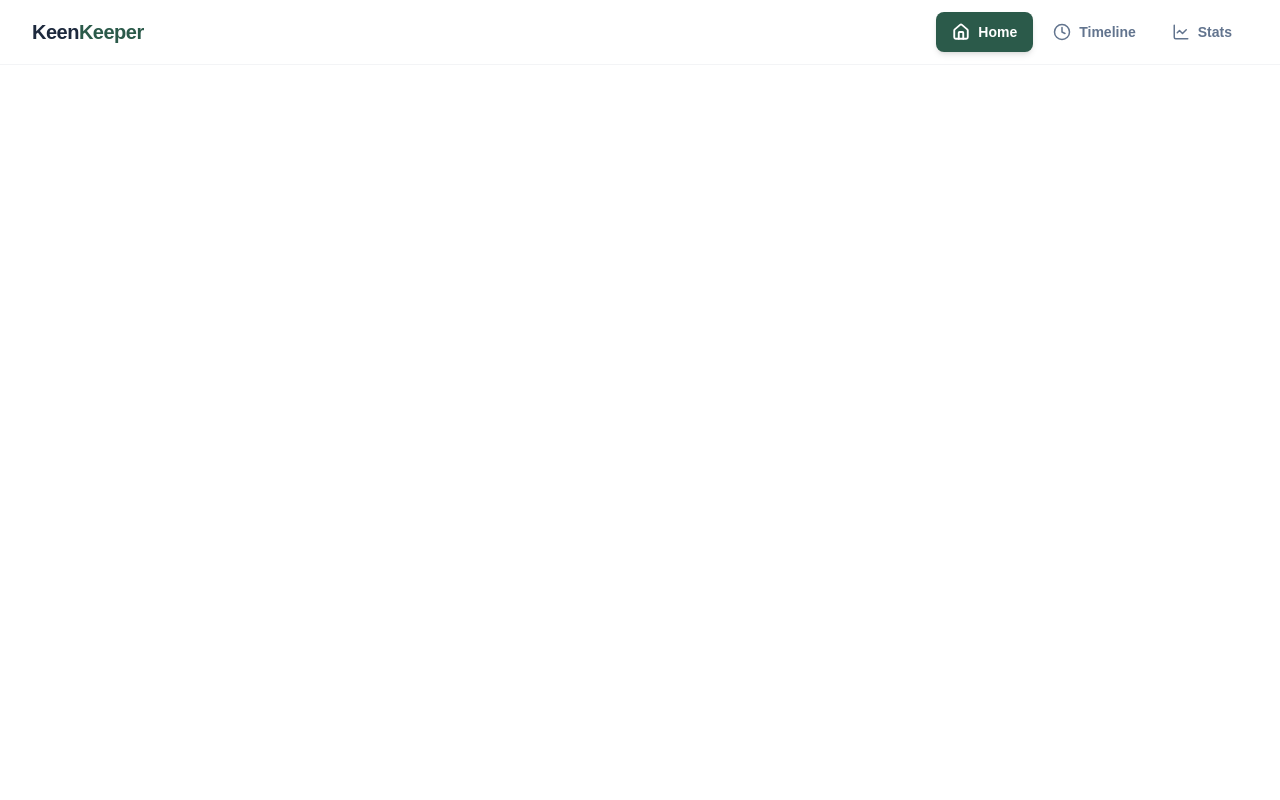
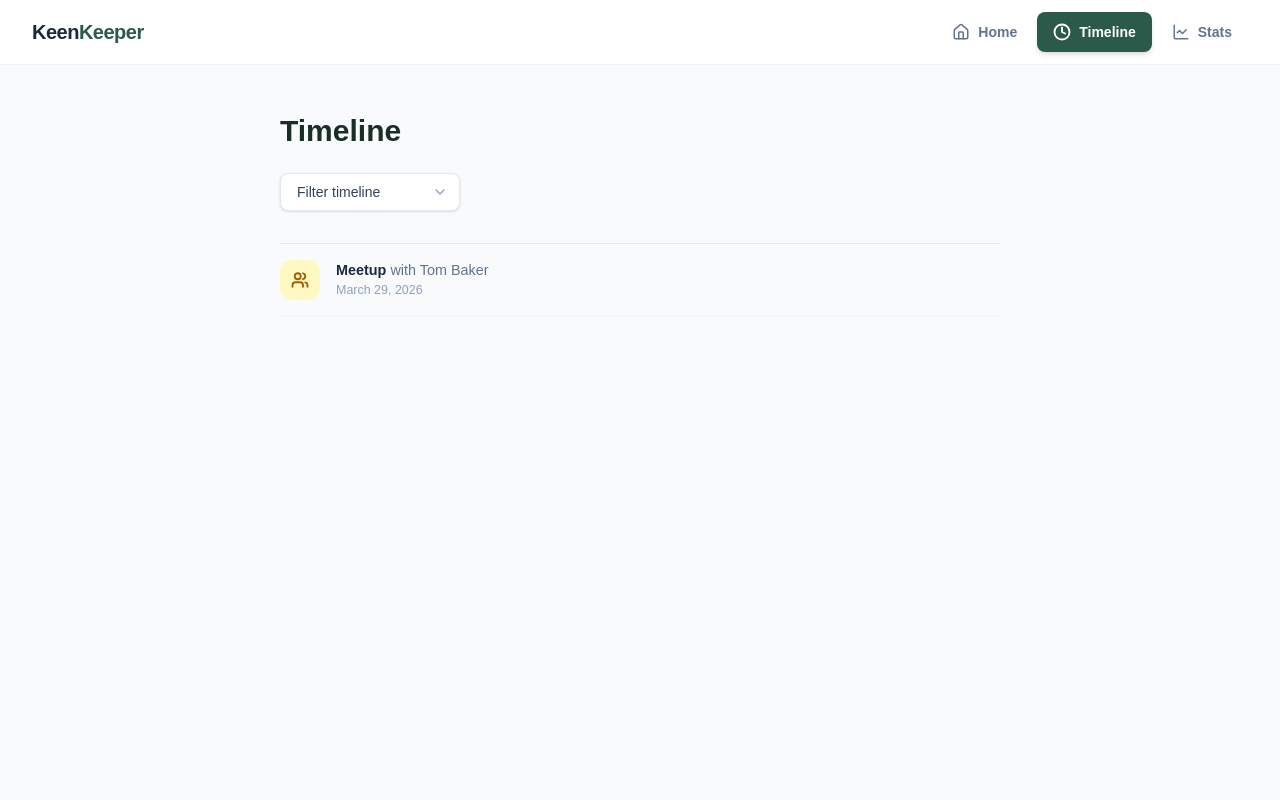
Before and after one commit to Mahathir-Mohammod/KeenKeeper, a React (Vite) app: page /timeline in a window 1280 px wide. Shown: the top 800 px of the page. Built offline with nearby package versions, Linux system fonts and the light colour scheme.

Commit message:
1. make the timeline section 2. update the nav button, which are active

```diff
--- a/src/App.jsx
+++ b/src/App.jsx
@@ -5,6 +5,7 @@ import Banner from './Components/Banner/Banner'
 import Footer from './Components/Footer/Footer'
 import Friends from './Components/Friends/Friend'
 import FriendDetail from './Components/Friends/FriendDetail'
+import Timeline from './Components/Timeline/Timeline'
 
 function Home() {
   return (
@@ -32,6 +33,7 @@ function App() {
           <Route path="/" element={<Home />} />
           <Route path="/friends" element={<FriendsPage />} />
           <Route path="/friend/:id" element={<FriendDetail />} />
+          <Route path="/timeline" element={<Timeline />} />
         </Routes>
       </main>
       <Footer />
--- a/src/Components/Friends/FriendDetail.jsx
+++ b/src/Components/Friends/FriendDetail.jsx
@@ -1,20 +1,29 @@
 import { useEffect, useState } from "react";
 import { useParams, useNavigate } from "react-router-dom";
 import {
-    Bell,
-    Archive,
-    Trash2,
-    Phone,
-    MessageSquare,
-    Video,
-    History
+  Bell, Archive, Trash2, Phone, MessageSquare, Video, History, CheckCircle,
 } from "lucide-react";
+
+const Toast = ({ message, onClose }) => {
+  useEffect(() => {
+    const t = setTimeout(onClose, 3000);
+    return () => clearTimeout(t);
+  }, [onClose]);
+
+  return (
+    <div className="fixed bottom-6 right-6 z-50 flex items-center gap-3 bg-[#1e4035] text-white px-5 py-3.5 rounded-xl shadow-xl animate-slide-up">
+      <CheckCircle className="w-5 h-5 text-green-300 flex-shrink-0" />
+      <span className="text-sm font-medium">{message}</span>
+    </div>
+  );
+};
 
 const FriendDetail = () => {
   const { id } = useParams();
   const navigate = useNavigate();
   const [friend, setFriend] = useState(null);
   const [loading, setLoading] = useState(true);
+  const [toast, setToast] = useState(null);
 
   useEffect(() => {
     fetch("/friends.json")
@@ -23,12 +32,29 @@ const FriendDetail = () => {
         const foundFriend = data.find((f) => f.id === parseInt(id));
         setFriend(foundFriend);
         setLoading(false);
-            })
-            .catch((err) => {
-                console.error("Error fetching friend:", err);
-                setLoading(false);
-            });
-    }, [id]);
+      })}, [id]);
+
+  const handleCheckIn = (type) => {
+    if (!friend) return;
+
+    const newEntry = {
+      id: Date.now(),
+      type,
+      title: `${type} with ${friend.name}`,
+      with: friend.name,
+      date: new Date().toLocaleDateString("en-US", {
+        year: "numeric",
+        month: "long",
+        day: "numeric",
+      }),
+    };
+
+    const existing = JSON.parse(localStorage.getItem("kk_timeline") || "[]");
+    localStorage.setItem("kk_timeline", JSON.stringify([newEntry, ...existing]));
+
+    setToast({ message: `${type} with ${friend.name} logged!` });
+    setTimeout(() => navigate("/timeline"), 1800);
+  };
 
   if (loading) {
     return (
@@ -42,25 +68,42 @@ const FriendDetail = () => {
     return (
       <div className="min-h-screen flex flex-col items-center justify-center bg-[#f8fafc]">
         <h2 className="text-2xl font-bold text-slate-800">Friend not found</h2>
-                <button onClick={() => navigate("/")} className="mt-4 text-[#2b5a4a] underline">Go back home</button>
+        <button onClick={() => navigate("/")} className="mt-4 text-[#2b5a4a] underline">
+          Go back home
+        </button>
       </div>
     );
   }
 
   const recentInteractions = [
-        { id: 1, type: "text", title: "Text", desc: "Asked for career advice", date: "Jan 28, 2026", icon: MessageSquare },
-        { id: 2, type: "meetup", title: "Meetup", desc: "Industry conference meetup", date: "Jan 28, 2026", icon: Phone },
-        { id: 3, type: "video", title: "Video", desc: "Asked for career advice", date: "Jan 28, 2026", icon: Video },
-        { id: 4, type: "text", title: "Text", desc: "Asked for career advice", date: "Jan 28, 2026", icon: Phone },
+    { title: "Text", desc: "Asked for career advice", date: "Jan 28, 2026", icon: MessageSquare },
+    { title: "Meetup", desc: "Industry conference meetup", date: "Jan 28, 2026", icon: Phone },
+    { title: "Video", desc: "Asked for career advice", date: "Jan 28, 2026", icon: Video },
+    { title: "Text", desc: "Asked for career advice", date: "Jan 28, 2026", icon: Phone },
+  ];
+
+  const checkInButtons = [
+    { label: "Call", type: "Call", Icon: Phone },
+    { label: "Text", type: "Text", Icon: MessageSquare },
+    { label: "Video", type: "Video", Icon: Video },
   ];
 
   return (
+    <>
+      {toast && <Toast message={toast.message} onClose={() => setToast(null)} />}
+
+      <style>{`
+        @keyframes slide-up {
+          from { opacity: 0; transform: translateY(16px); }
+          to   { opacity: 1; transform: translateY(0); }
+        }
+        .animate-slide-up { animation: slide-up 0.3s ease forwards; }
+      `}</style>
+
       <section className="bg-[#f8fafc] min-h-screen py-10 px-4 md:px-8 flex justify-center">
-
         <div className="max-w-5xl w-full flex flex-col md:flex-row gap-6">
 
           <div className="w-full md:w-[320px] flex flex-col gap-4">
-
             <div className="bg-white border border-slate-200 rounded-xl p-8 flex flex-col items-center text-center shadow-sm">
               <img
                 src={friend.picture}
@@ -68,37 +111,33 @@ const FriendDetail = () => {
                 className="w-24 h-24 rounded-full object-cover mb-4 ring-4 ring-slate-50"
               />
               <h2 className="text-xl font-bold text-slate-800 mb-2">{friend.name}</h2>
-
               <div className="flex flex-col gap-2 items-center mb-6">
-                            <span className={`text-[10px] font-bold uppercase tracking-wider px-3 py-1 rounded-full ${friend.status === 'overdue' ? 'bg-[#ff4d4d] text-white' : 'bg-[#1e4035] text-white'
+                <span className={`text-[10px] font-bold uppercase tracking-wider px-3 py-1 rounded-full ${
+                  friend.status === "overdue" ? "bg-[#ff4d4d] text-white" : "bg-[#1e4035] text-white"
                 }`}>
                   {friend.status}
                 </span>
-
                 <div className="flex gap-1 flex-wrap justify-center">
-                                {friend.tags.map(tag => (
+                  {friend.tags.map((tag) => (
                     <span key={tag} className="text-[10px] font-bold uppercase tracking-wider px-3 py-1 rounded-full bg-[#e6f4ee] text-[#2d7a5a]">
                       {tag}
                     </span>
                   ))}
                 </div>
               </div>
-
               <p className="text-sm text-slate-500 italic mb-2">"{friend.bio}"</p>
               <p className="text-xs text-slate-400">Preferred: email</p>
             </div>
+
             <div className="bg-white border border-slate-200 rounded-xl flex flex-col divide-y divide-slate-100 shadow-sm overflow-hidden">
               <button className="flex items-center justify-center gap-2 py-4 text-sm font-medium text-slate-700 hover:bg-slate-50 transition-colors">
-                            <Bell className="w-4 h-4" />
-                            Snooze 2 Weeks
+                <Bell className="w-4 h-4" /> Snooze 2 Weeks
               </button>
               <button className="flex items-center justify-center gap-2 py-4 text-sm font-medium text-slate-700 hover:bg-slate-50 transition-colors">
-                            <Archive className="w-4 h-4" />
-                            Archive
+                <Archive className="w-4 h-4" /> Archive
               </button>
               <button className="flex items-center justify-center gap-2 py-4 text-sm font-medium text-red-500 hover:bg-red-50 transition-colors">
-                            <Trash2 className="w-4 h-4" />
-                            Delete
+                <Trash2 className="w-4 h-4" /> Delete
               </button>
             </div>
           </div>
@@ -115,7 +154,11 @@ const FriendDetail = () => {
                 <span className="text-xs text-slate-500">Goal (Days)</span>
               </div>
               <div className="bg-white border border-slate-200 rounded-xl py-6 flex flex-col items-center justify-center shadow-sm">
-                            <span className="text-xl font-bold text-[#1e4035] mb-1">Feb 27, 2026</span>
+                <span className="text-xl font-bold text-[#1e4035] mb-1">
+                  {new Date(friend.next_due_date).toLocaleDateString("en-US", {
+                    month: "short", day: "numeric", year: "numeric",
+                  })}
+                </span>
                 <span className="text-xs text-slate-500">Next Due</span>
               </div>
             </div>
@@ -125,36 +168,38 @@ const FriendDetail = () => {
                 <h3 className="font-semibold text-[#1e4035]">Relationship Goal</h3>
                 <button className="text-xs border border-slate-200 px-3 py-1 rounded text-slate-600 hover:bg-slate-50 font-medium">Edit</button>
               </div>
-                        <p className="text-sm text-slate-600">Connect every <strong className="text-slate-800">{friend.goal} days</strong></p>
+              <p className="text-sm text-slate-600">
+                Connect every <strong className="text-slate-800">{friend.goal} days</strong>
+              </p>
             </div>
 
             <div className="bg-white border border-slate-200 rounded-xl p-6 shadow-sm">
               <h3 className="font-semibold text-[#1e4035] mb-4">Quick Check-In</h3>
               <div className="flex gap-4">
-                            <button className="flex-1 flex flex-col items-center justify-center gap-2 border border-slate-200 rounded-lg py-4 hover:bg-slate-50 transition-colors">
-                                <Phone className="w-5 h-5 text-slate-600" />
-                                <span className="text-sm text-slate-600 font-medium">Call</span>
+                {checkInButtons.map(({ label, type, Icon }) => (
+                  <button
+                    key={type}
+                    onClick={() => handleCheckIn(type)}
+                    className="flex-1 flex flex-col items-center justify-center gap-2 border border-slate-200 rounded-lg py-4 hover:bg-[#f0f9f4] hover:border-[#a8d5bc] active:scale-95 transition-all duration-150"
+                  >
+                    <Icon className="w-5 h-5 text-slate-600" />
+                    <span className="text-sm text-slate-600 font-medium">{label}</span>
                   </button>
-                            <button className="flex-1 flex flex-col items-center justify-center gap-2 border border-slate-200 rounded-lg py-4 hover:bg-slate-50 transition-colors">
-                                <MessageSquare className="w-5 h-5 text-slate-600" />
-                                <span className="text-sm text-slate-600 font-medium">Text</span>
-                            </button>
-                            <button className="flex-1 flex flex-col items-center justify-center gap-2 border border-slate-200 rounded-lg py-4 hover:bg-slate-50 transition-colors">
-                                <Video className="w-5 h-5 text-slate-600" />
-                                <span className="text-sm text-slate-600 font-medium">Video</span>
-                            </button>
+                ))}
               </div>
             </div>
 
             <div className="bg-white border border-slate-200 rounded-xl p-6 shadow-sm">
               <div className="flex justify-between items-center mb-6">
                 <h3 className="font-semibold text-[#1e4035]">Recent Interactions</h3>
-                            <button className="text-xs border border-slate-200 px-3 py-1.5 rounded text-slate-600 hover:bg-slate-50 font-medium flex items-center gap-1.5">
+                <button
+                  onClick={() => navigate("/timeline")}
+                  className="text-xs border border-slate-200 px-3 py-1.5 rounded text-slate-600 hover:bg-slate-50 font-medium flex items-center gap-1.5"
+                >
                   <History className="w-3.5 h-3.5" />
                   Full History
                 </button>
               </div>
-
               <div className="flex flex-col divide-y divide-slate-100">
                 {recentInteractions.map((interaction, index) => {
                   const Icon = interaction.icon;
@@ -171,7 +216,7 @@ const FriendDetail = () => {
                       </div>
                       <span className="text-xs text-slate-400 font-medium">{interaction.date}</span>
                     </div>
-                                )
+                  );
                 })}
               </div>
             </div>
@@ -179,6 +224,7 @@ const FriendDetail = () => {
           </div>
         </div>
       </section>
+    </>
   );
 };
 
--- a/src/Components/Navbar/Navbar.jsx
+++ b/src/Components/Navbar/Navbar.jsx
@@ -1,9 +1,10 @@
 import React, { useState } from 'react';
 import { Home, Clock, LineChart, Menu, X } from 'lucide-react';
+import { Link, useLocation } from 'react-router-dom';
 
 const Navbar = () => {
-  const [activeTab, setActiveTab] = useState('Home');
   const [isOpen, setIsOpen] = useState(false);
+  const location = useLocation();
 
   const navLinks = [
     { name: 'Home', path: '/', icon: Home },
@@ -15,25 +16,24 @@ const Navbar = () => {
     <>
       {navLinks.map((link) => {
         const Icon = link.icon;
-        const isActive = activeTab === link.name;
+        const isActive = location.pathname === link.path;
 
         return (
-          <button
+          <Link
             key={link.name}
-            onClick={() => {
-              setActiveTab(link.name);
-              if (mobile) setIsOpen(false);
-            }}
+            to={link.path}
+            onClick={() => { if (mobile) setIsOpen(false); }}
             className={`flex items-center space-x-2 px-4 py-2.5 rounded-lg text-sm font-semibold transition-all duration-200 ${
               mobile ? 'w-full justify-start' : ''
             } ${
               isActive
                 ? 'bg-[#2b5a4a] text-white shadow-md'
                 : 'text-slate-500 hover:text-slate-800 hover:bg-slate-50'
-            }`}>
+            }`}
+          >
             <Icon className="w-[18px] h-[18px]" strokeWidth={isActive ? 2.5 : 2} />
             <span>{link.name}</span>
-          </button>
+          </Link>
         );
       })}
     </>
@@ -44,13 +44,13 @@ const Navbar = () => {
       <div className="max-w-[1600px] mx-auto px-4 sm:px-6 lg:px-8">
         <div className="flex items-center justify-between h-16">
 
-          <div className="flex items-center text-xl cursor-pointer select-none">
+          <Link to="/" className="flex items-center text-xl cursor-pointer select-none">
             <span className="font-extrabold text-slate-800 tracking-tight">Keen</span>
             <span className="font-semibold text-[#2b5a4a] tracking-tight">Keeper</span>
-          </div>
+          </Link>
 
           <div className="hidden md:flex items-center space-x-1">
-            <NavButtons />
+            <NavButtons></NavButtons>
           </div>
 
           <div className="md:hidden flex items-center">
@@ -70,7 +70,7 @@ const Navbar = () => {
         }`}
       >
         <div className="px-4 pt-2 pb-4 space-y-1">
-          <NavButtons mobile={true} />
+          <NavButtons mobile={true}></NavButtons>
         </div>
       </div>
     </nav>
--- /dev/null
+++ b/src/Components/Timeline/Timeline.jsx
@@ -0,0 +1,88 @@
+import { useState, useEffect } from "react";
+import { MessageSquare, Phone, Video, Users, ChevronDown } from "lucide-react";
+
+const iconMap = {
+  Text: { icon: MessageSquare, bg: "bg-[#e8f0fe]", color: "text-[#4b6bfb]" },
+  Call: { icon: Phone, bg: "bg-gray-100", color: "text-gray-700" },
+  Video: { icon: Video, bg: "bg-gray-100", color: "text-gray-700" },
+  Meetup: { icon: Users, bg: "bg-yellow-100", color: "text-yellow-700" },
+};
+
+const Timeline = () => {
+  const [interactions, setInteractions] = useState([]);
+  const [filter, setFilter] = useState("All");
+
+  useEffect(() => {
+    const stored = localStorage.getItem("kk_timeline");
+    if (stored) {
+      setInteractions(JSON.parse(stored));
+    } else {
+      const seed = [
+        { id: 1, type: "Meetup", with: "Tom Baker", date: "March 29, 2026" },
+      ];
+      localStorage.setItem("timeline", JSON.stringify(seed));
+      setInteractions(seed);
+    }
+  }, []);
+
+  const filterOptions = ["All", "Text", "Call", "Video",];
+
+  const filtered = filter === "All"
+    ? interactions
+    : interactions.filter((i) => i.type === filter);
+
+  return (
+    <section className="bg-slate-50 min-h-screen px-6 py-12">
+      <div className="max-w-[720px] mx-auto">
+        <h2 className="text-3xl font-bold text-[#1a2e26] mb-6 font-serif">Timeline</h2>
+
+        <div className="relative inline-block mb-8">
+          <select
+            value={filter}
+            onChange={(e) => setFilter(e.target.value)}
+            className="appearance-none bg-white border border-slate-200 rounded-lg py-2 pl-4 pr-10 text-sm text-slate-700 cursor-pointer outline-none hover:border-[#b0c8bc] transition-colors min-w-[180px] shadow-sm"
+          >
+            {filterOptions.map((opt) => (
+              <option key={opt} value={opt}>
+                {opt === "All" ? "Filter timeline" : opt}
+              </option>
+            ))}
+          </select>
+          <ChevronDown className="absolute right-3 top-1/2 -translate-y-1/2 pointer-events-none text-slate-400" size={16} />
+        </div>
+
+        <div className="flex flex-col border-t border-slate-200">
+          {filtered.length === 0 ? (
+            <p className="py-12 text-slate-400 text-sm text-center">No interactions yet.</p>
+          ) : (
+            filtered.map((item, index) => {
+              const config = iconMap[item.type] || iconMap.Text;
+              const Icon = config.icon;
+
+              return (
+                <div
+                  key={item.id ?? index}
+                  className="flex items-center gap-4 py-4 border-b border-slate-100 group hover:bg-white hover:px-2"
+                >
+                  <div className={`w-10 h-10 rounded-xl flex items-center justify-center shrink-0 ${config.bg}`}>
+                    <Icon size={18} className={config.color} strokeWidth={2.5} />
+                  </div>
+
+                  <div className="flex flex-col">
+                    <p className="text-[0.9rem] text-slate-800 leading-tight">
+                      <span className="font-bold">{item.type}</span>{" "}
+                      <span className="text-slate-500">with {item.with}</span>
+                    </p>
+                    <p className="text-[0.78rem] text-slate-400 mt-0.5">{item.date}</p>
+                  </div>
+                </div>
+              );
+            })
+          )}
+        </div>
+      </div>
+    </section>
+  );
+};
+
+export default Timeline;
```
Lines whose indentation alone changed are shown as unchanged.
